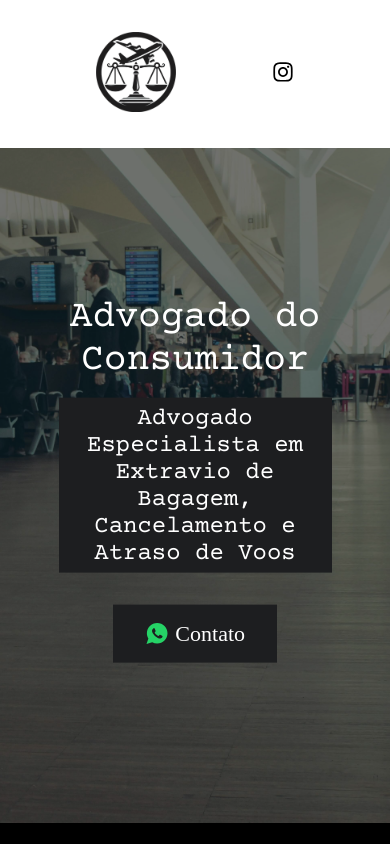
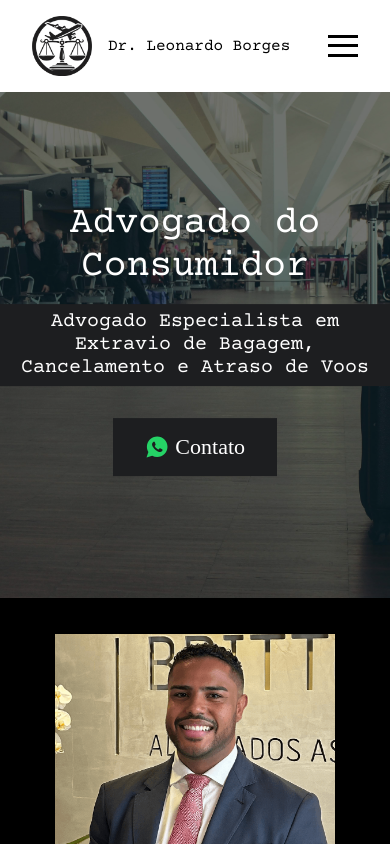
Before and after one commit to ThiagoBerenger/advleo, a React (Vite) app: page / in a window 390 px wide. Shown: the top 844 px of the page. Built offline with nearby package versions, Linux system fonts and the light colour scheme.

Commit message:
criando menu do header

```diff
--- a/src/Components/Header/Header.jsx
+++ b/src/Components/Header/Header.jsx
@@ -1,30 +1,58 @@
-import React from 'react'
+import React, { useState } from 'react'
 import './Header.modules.css'
 
 import Logo from '../../assets/images/logo.png'
 
 import { FaInstagram } from "react-icons/fa";
+import { FaHome } from "react-icons/fa";
+import { MdNoLuggage } from "react-icons/md";
+import { FaRegClock } from "react-icons/fa";
+import { MdAirplanemodeInactive } from "react-icons/md";
+import { FaRegCalendarTimes } from "react-icons/fa";
+import { MdEmail } from "react-icons/md";
 
 const Header = () => {
+    const [isOpen, setIsOpen] = useState(false)
+
+    const toggleMenu = () => {
+        setIsOpen(!isOpen)
+    }
+
+
   return (
     <div className='header-container'>
         <div className="logo-container">
             <img src={Logo} alt="logomarca Leonardo Borges" />
+            <h2>Dr. Leonardo Borges</h2>
         </div>
 
-        {/* <div className="header-content">
-            <ul>
-                <li>Home</li>
-                <li>Blog</li>
-                <li>Contato</li>
-            </ul>
-        </div> */}
+        <div className="header-menu">
+        <div className={`hamburger ${isOpen ? 'open' : ''}`} onClick={toggleMenu}>
+          <span className="line"></span>
+          <span className="line"></span>
+          <span className="line"></span>
+        </div>
 
-        <div className="social-container">
-            <a href="https://www.instagram.com/adv.leonardoborges/profilecard/?igsh=NnRwaGcxeGkxOWRr" target='blank'>
-                <FaInstagram />
-            </a>
-        </div>
+
+        {/* Menu items */}
+        <nav className={`menu ${isOpen ? 'menu-open' : ''}`}>
+          <ul>
+            <li><a href="#home"><FaHome/> Home</a></li>
+
+            <li><a href="#about"><MdNoLuggage/> Extravio de Bagagem</a></li>
+
+            <li><a href="#services"><FaRegClock/> Atraso de Voo</a></li>
+
+            <li><a href="#services"><FaRegCalendarTimes/> Cancelamento de Voo</a></li>
+
+            <li><a href="#services"><MdAirplanemodeInactive/> Overbooking</a></li>
+
+            <li><a href="#contact"><MdEmail/> Contato</a></li>
+
+            <li><a href="https://www.instagram.com/adv.leonardoborges/profilecard/?igsh=NnRwaGcxeGkxOWRr" target='blank'> <FaInstagram /></a></li>
+          </ul>
+        </nav>
+      </div>
     </div>
   )
 }
--- a/src/Components/Header/Header.modules.css
+++ b/src/Components/Header/Header.modules.css
@@ -1,31 +1,121 @@
 .header-container {
     display: flex;
     align-items: center;
-    justify-content: space-evenly;
-    padding: 2rem 0;
+    justify-content: space-around;
+    padding: 2rem;
+}
+
+.logo-container {
+    display: flex;
+    align-items: center;
+    gap: 1rem;
 }
 
 .logo-container img {
     width: 80px;
 }
 
-.header-content ul {
+/* menu */
+.hamburger {
+    cursor: pointer;
+    width: 30px;
+    height: 22px;
     display: flex;
-    list-style-type: none;
-    gap: 1rem;
+    flex-direction: column;
+    justify-content: space-between;
 }
 
-.header-content ul li {
-    cursor: pointer;
-    font-size: 18px;
+.line {
+    background-color: #000;
+    height: 3px;
+    transition: all 0.3s ease;
 }
 
-.social-container a svg{
-    cursor: pointer;
-    color: black;
-    font-size: 22px;
+.menu {
+    position: fixed;
+    top: 9rem;
+    right: 0;
+    background-color: #fff;
+    width: 50%;
+    height: 100vh;
+    transition: transform 0.3s ease-in-out;
+    transform: translateX(100%);
+    z-index: 999;
 }
 
-.social-container a svg:hover {
-    opacity: .7;
+.menu-open {
+    transform: translateX(0);
 }
+
+.menu ul {
+    list-style: none;
+}
+
+.menu ul li {
+    padding: 2rem 0;
+    border-bottom: 1px solid rgba(0, 0, 0, 0.274);
+    transition: .1s ease;
+}
+
+.menu ul li:hover {
+    background-color: var(--color-primary);
+}
+
+.menu ul li:last-child {
+    border-bottom: none;
+}
+
+.menu ul li:hover:last-child {
+    background-color: #fff;
+}
+
+.menu ul li a {
+    display: flex;
+    gap: 1rem;
+    text-decoration: none;
+    color: #000;
+    font-size: 26px;
+    margin-left: 2rem;
+}
+
+.hamburger.open .line:nth-child(1) {
+    transform: rotate(45deg) translate(5px, 5px);
+}
+
+.hamburger.open .line:nth-child(2) {
+    opacity: 0;
+}
+
+.hamburger.open .line:nth-child(3) {
+    transform: rotate(-45deg) translate(8px, -8px);
+}
+
+
+@media screen and (max-width: 900px) {
+
+    .header-container {
+        justify-content: space-between;
+        padding: 1rem 2rem;
+    }
+
+    .logo-container img {
+        width: 60px;
+    }
+
+    .header-container h2{
+        font-size: 16px;
+    }
+
+    .menu {
+        top: 5.5rem;
+        width: 100%;
+    }
+
+    .menu ul li {
+        padding: 1.5rem 0;
+    }
+
+    .menu ul li a {
+        font-size: 22px;
+    }
+}
--- a/src/Components/Hero/Hero.jsx
+++ b/src/Components/Hero/Hero.jsx
@@ -21,7 +21,7 @@ const Hero = () => {
         <a className='whatsapp-btn' href='https://wa.me/message/3P6PG2A2X6SSO1' target='blank'><IoLogoWhatsapp />Contato</a>
       </div>
       <div className="image-container">
-        <img src={aeroporto} alt="Advogado especializado em extravio de bagagem, perda de bagagem, voo cancelado, atraso de voo, cancelamento de voo e overbooking." />
+        <img src={aeroporto} loading='lazy' alt="Advogado especializado em extravio de bagagem, perda de bagagem, voo cancelado, atraso de voo, cancelamento de voo e overbooking." />
       </div>
     </div>
   );
--- a/src/Components/Hero/Hero.modules.css
+++ b/src/Components/Hero/Hero.modules.css
@@ -16,7 +16,7 @@
     top: 50%;
     left: 50%;
     transform: translate(-50%, -50%);
-    z-index: 2;
+    z-index: 1;
     display: flex;
     flex-direction: column;
     align-items: center;
@@ -65,7 +65,7 @@
 
 @media screen and (max-width: 900px) {
 
-    .video-container video {
+    .image-container img {
         width: 100%;
         height: 60vh;
     }
@@ -79,7 +79,9 @@
         width: 100%;
     }
 
-    .hero-title_container p {
+    .hero-title_container h2 {
         font-size: 20px;
+        text-align: center;
+        width: 100%;
     }
 }
```
